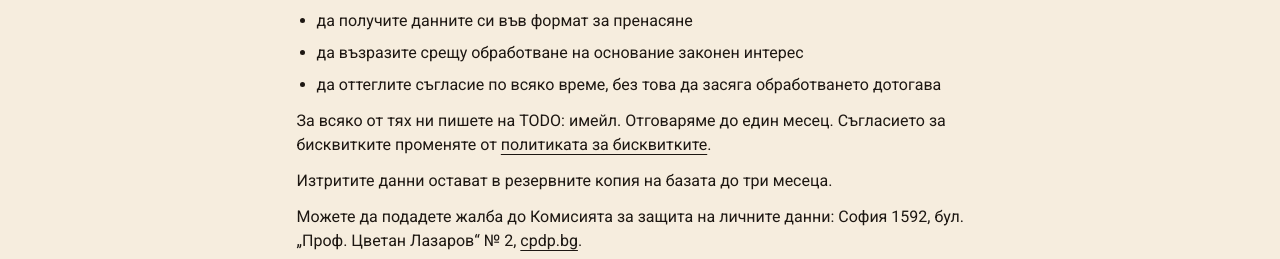
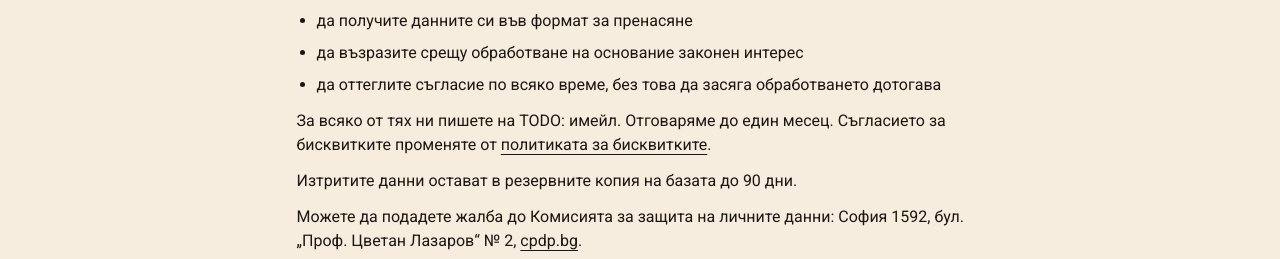
Before and after one commit to Nik-Kolev/beepollen, a Next.js app: page /privacy in a window 1280 px wide. Shown: the part 3504-3763 px from the top of the page. Built offline with nearby package versions, Linux system fonts and the light colour scheme; no server answers.

Commit message:
State the backup retention on /privacy as 90 days
The B2 lifecycle now hides a copy 89 days after upload and deletes it a
day later, so "up to 90 days" is the exact bound rather than "up to three
months".

```diff
--- a/src/app/(shop)/privacy/page.tsx
+++ b/src/app/(shop)/privacy/page.tsx
@@ -194,9 +194,7 @@ export default function PrivacyPage() {
             </Link>
             .
           </p>
-          <p>
-            Изтритите данни остават в резервните копия на базата до три месеца.
-          </p>
+          <p>Изтритите данни остават в резервните копия на базата до 90 дни.</p>
           <p>
             Можете да подадете жалба до Комисията за защита на личните данни:
             София 1592, бул. „Проф. Цветан Лазаров“ № 2,{" "}
```
